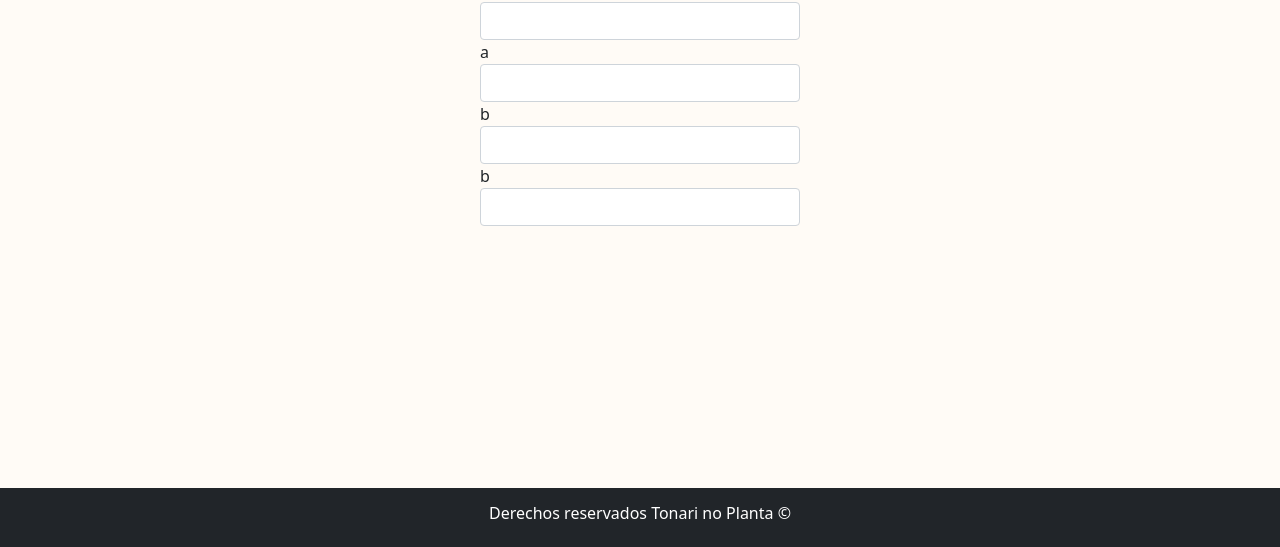
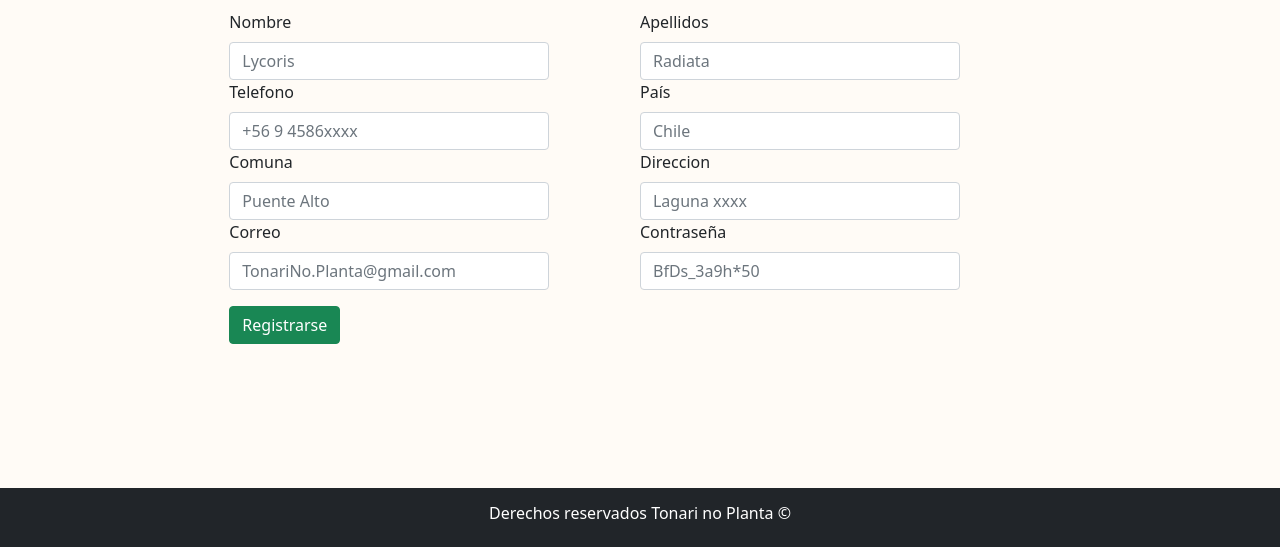
Before and after one commit to Dhyrt/PGY007Evaluacion, a plain HTML site: page registro.html in a window 1280 px wide. Shown: the part 253-800 px from the top of the page. Drawn offline with nearby package versions, Linux system fonts and the light colour scheme.

Commit message:
falta centrar el input

```diff
--- a/registro.html
+++ b/registro.html
@@ -50,7 +50,7 @@
                         <ul class="dropdown-menu dropprofile">
                             <li><a class="dropdown-item blanco" href="#">Perfil</a></li>
                             <li><a class="dropdown-item blanco" href="#">Lista de deseos</a></li>
-                            <li><a class="dropdown-item blanco" href="fundacion.html">Fundacion</a></li>
+                            <li><a class="dropdown-item blanco" href="#">Fundacion</a></li>
                             <li><a class="dropdown-item blanco" href="#">Configuración</a></li>
                             <li><a class="dropdown-item blanco" href="#">Ayuda</a></li>
                           </ul>
@@ -92,34 +92,58 @@
         </div>
     </header>
     <!--Cuerpo-->
-    <div class="container">
+    <div class="container-fluid mt-3">
       <div>
-        <h1>Registro</h1>
+        <h1>Registrarse</h1>
       </div>
-      <div class="d-flex justify-content-center">
-        <form action="/registro" method="get" class="">
-          <div class="col-sm-6">
+    </div>
+    <div class="container-fluid justify-content-center row">
+      <div class="col-sm-2"></div>
+      <div class="col-sm-8 d-flex mt-3 px-6">
+        <form action="/registro" method="get" class="row g-6">
+
+            <div class="col-sm-6">
+              <label for="txtNombre" class="form-label">Nombre</label>
+              <input type="text" id="txtNombre" class="form-control" placeholder="Lycoris">
+            </div>
+            <div class="col-sm-6">
+              <label for="txtApellido" class="form-label">Apellidos</label>
+              <input type="text" id="txtApellido" class="form-control" placeholder="Radiata">
+            </div>
+
+            <div class="col-sm-6">
+              <label for="txtTelefono" class="form-label">Telefono</label>
+              <input type="text" id="txtTelefono" class="form-control" placeholder="+56 9 4586xxxx">
+            </div>
+            <div class="col-sm-6">
+              <label for="txtPais" class="form-label">País</label>
+              <input type="text" id="txtPais" class="form-control" placeholder="Chile">
+            </div>
+
+            <div class="col-sm-6">
+              <label for="txtComuna" class="form-label">Comuna</label>
+              <input type="text" id="txtComuna" class="form-control" placeholder="Puente Alto">
+            </div>
+            <div class="col-sm-6">
+              <label for="txtDireccion" class="form-label">Direccion</label>
+              <input type="text" id="txtDireccion" class="form-control" placeholder="Laguna xxxx">
+            </div>
+
+            <div class="col-sm-6">
+              <label for="txtCorreo" class="form-label">Correo</label>
+              <input type="text" id="txtCorreo" class="form-control" placeholder="TonariNo.Planta@gmail.com">
+            </div>
+            <div class="col-sm-6 mb-3">
+              <label for="txtPass" class="form-label">Contraseña</label>
+              <input type="password" id="txtPass" class="form-control" placeholder="BfDs_3a9h*50">
+            </div>
+
             <div>
-              <label for="">a</label>
-              <input type="text" class="form-control">
-            </div>
-            <div>
-              <label for="">a</label>
-              <input type="text" class="form-control">
-            </div>
-          </div>
-            <div class="col-sm-6">
-              <div>
-                <label for="">b</label>
-                <input type="text" class="form-control">
-              </div>
-              <div>
-                <label for="">b</label>
-                <input type="text" class="form-control">
-              </div>
+              <button type="submit" class="btn btn-success mb-5">Registrarse</button>
             </div>
         </form>
       </div>
+      <div class="col-sm-2"></div>
     </div>
     <footer class="bd-footer mt-auto py-3 bg-dark text-white text-center">
         <h6>Derechos reservados Tonari no Planta ©</h6>
```
